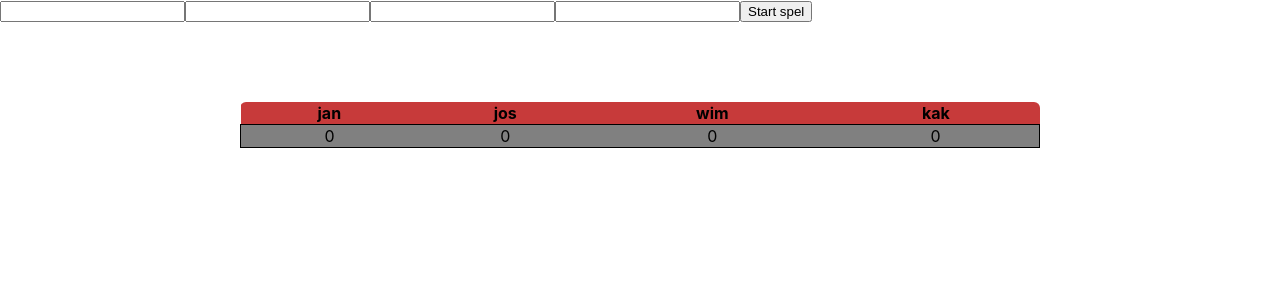
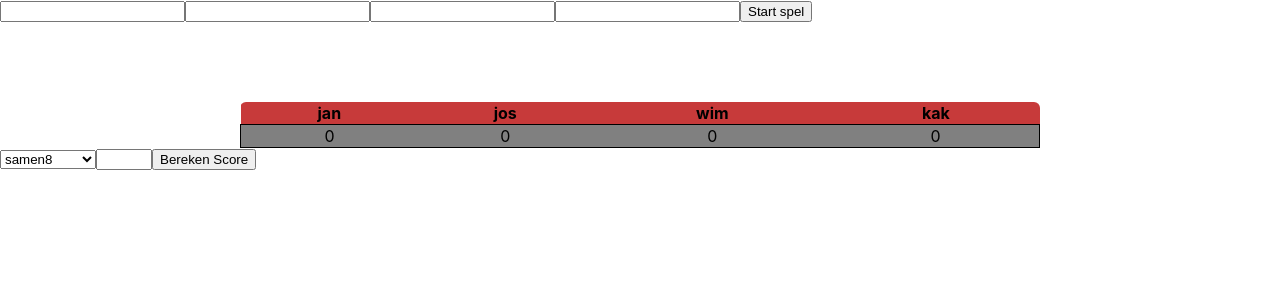
Before and after one commit to Michielvst/kleurenwiezen2, a React (Create React App) app: page / in a window 1280 px wide. Both pictures are taken after typing "Sample" into the empty fields and a click on the button "Go to Game". Shown: the top 300 px of the page. Built offline with nearby package versions, Linux system fonts and the light colour scheme.

Commit message:
start scorecalculator

```diff
--- /dev/null
+++ b/src/ScoreCalculator.tsx
@@ -0,0 +1,46 @@
+import React from 'react';
+
+interface IProps {
+  points: any; //waarom niet void?
+}
+
+class ScoreCalculator extends React.Component<IProps> {
+  typeRef: any = React.createRef();
+  slagenRef: any = React.createRef();
+  geslaagdRef: any = React.createRef();
+
+  componentDidMount() {
+    this.handleTypeChange();
+  }
+
+  handleTypeChange = () => {
+    if (this.props.points[this.typeRef.current.value].results.length !== 14) {
+      this.slagenRef.current.hidden = true;
+      this.geslaagdRef.current.hidden = false;
+    } else {
+      this.slagenRef.current.hidden = false;
+      this.geslaagdRef.current.hidden = true;
+    }
+  }
+  render() {
+    return (
+      <>
+        <form>
+          <select onChange={this.handleTypeChange} ref={this.typeRef}>
+            {Object.keys(this.props.points).map((el: any) => (
+              <option value={el} key={el}>{el}</option>
+            ))}
+          </select>
+          <input type='number' min={0} max={13} ref={this.slagenRef}></input>
+          <select ref={this.geslaagdRef}>
+            <option value='geslaagd'>Geslaagd</option>
+            <option value='gefaald'>Gefaald</option>
+          </select>
+          <button type='submit'>Bereken Score</button>
+        </form>
+      </>
+    )
+  }
+}
+
+export default ScoreCalculator;
--- a/src/components/App.tsx
+++ b/src/components/App.tsx
@@ -1,6 +1,7 @@
 import React from 'react';
 import CurrentGame from './CurrentGame';
 import StartNewGame from './StartNewGame';
+import ScoreCalculator from '../ScoreCalculator';
 
 interface IState {
   players: any;
@@ -62,6 +63,7 @@ class App extends React.Component<IState> {
       <div className="App">
         <StartNewGame addPlayersToCurrentGame={this.addPlayersToCurrentGame} />
         <CurrentGame currentGame={this.state.currentGame} />
+        <ScoreCalculator points={this.state.points} />
       </div>
     );
   }
--- a/src/components/CurrentGame.tsx
+++ b/src/components/CurrentGame.tsx
@@ -15,6 +15,7 @@ class CurrentGame extends React.Component<IProps> {
 
   render() {
     return (
+      <>
         <table>
           <thead>
             <tr>
@@ -31,7 +32,7 @@ class CurrentGame extends React.Component<IProps> {
             </tr>
           </tbody>
         </table>
-
+      </>
     );
   }
 }
```
Lines whose indentation alone changed are shown as unchanged.
